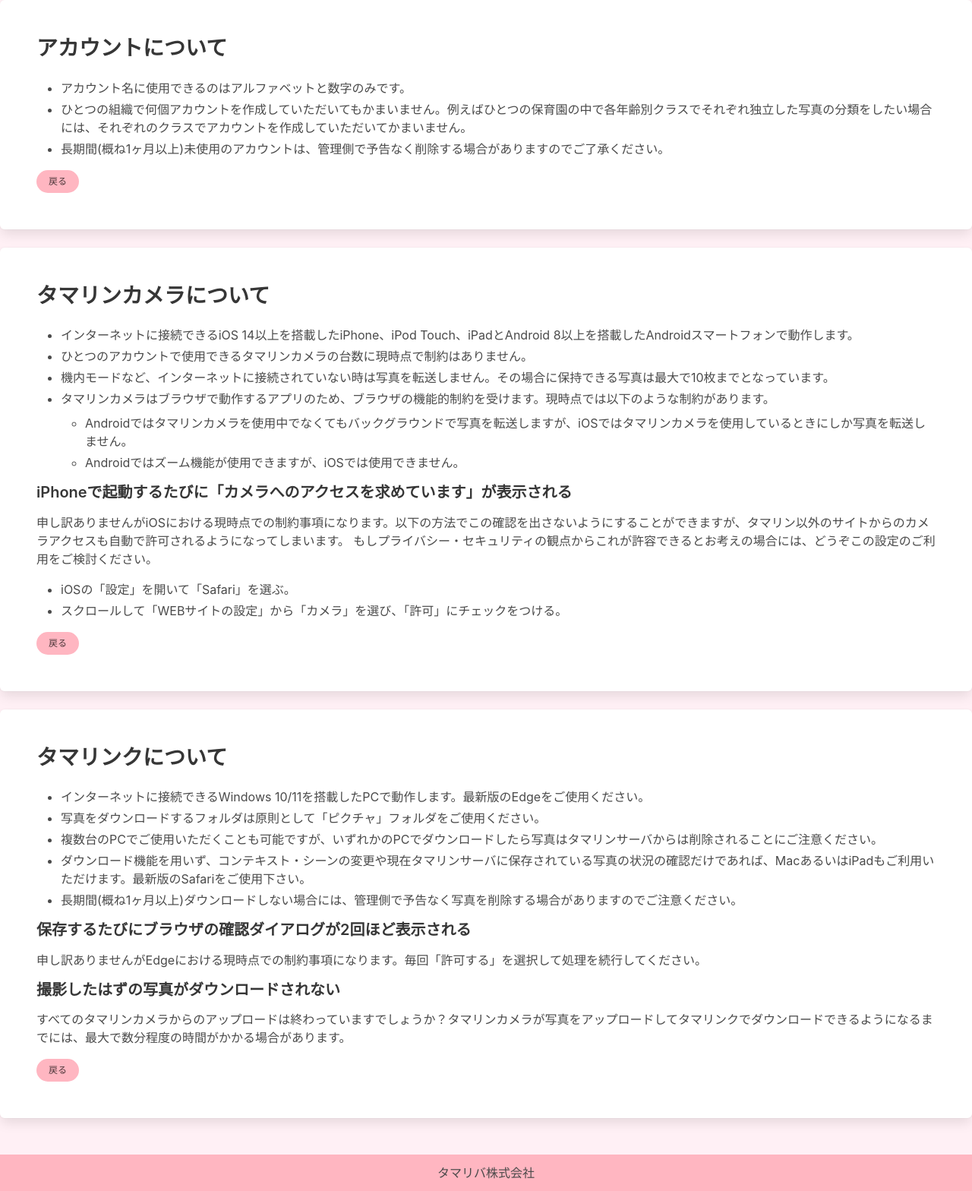
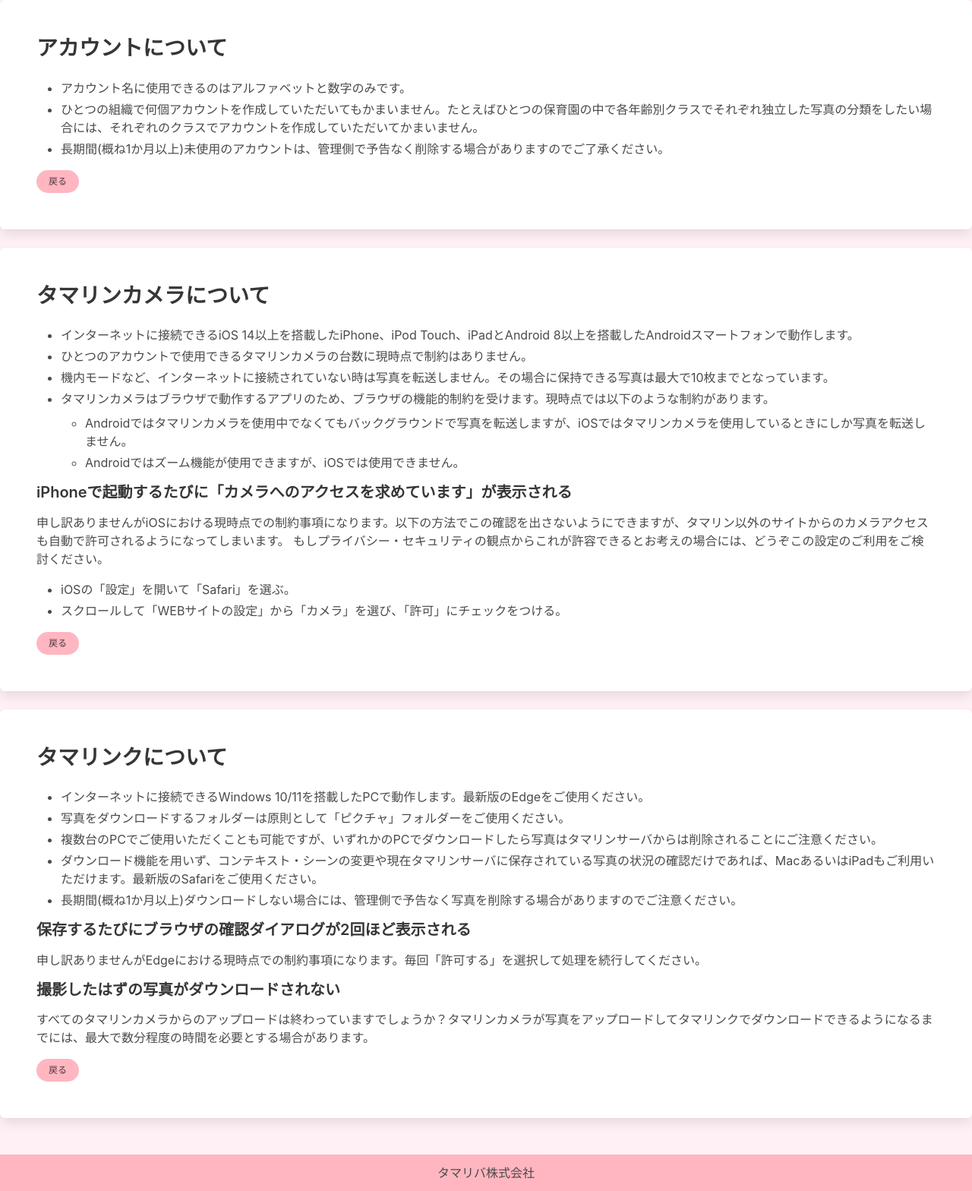
Before and after one commit to fujii-kenichi/tamarin, a Django app: page /connector/manual/ in a window 1280 px wide. Shown: the part 132-1700 px from the top of the page at 76% size. Run offline with Django 3.2, Linux system fonts and the light colour scheme.

Commit message:
文言を修正してMSVALIDATEを追加

```diff
--- a/connector/templates/index.html
+++ b/connector/templates/index.html
@@ -6,6 +6,7 @@
     <meta charset="utf-8">
     <meta name="viewport" content="width=device-width, initial-scale=1, minimum-scale=1, maximum-scale=1, user-scalable=no">
     <meta name="author" content="{{OWNER}}">
+    <meta name="msvalidate.01" content="{{MSVALIDATE}}" />
     <link rel="shortcut icon" href="{% static 'image/connector-app-favicon.ico' %}">
     <link rel="stylesheet" href="{% static 'css/bulma.css' %}">
     <link rel="stylesheet" href="{% static 'css/common.css' %}">
@@ -58,7 +59,7 @@
                     <div class="card-content">
                         <div class="content">
                             <h4 class="has-text-centered">アカウント</h4>
-                            <p>タマリンを使うには、まず最初にこちらからアカウントの作成をしてください。メールアドレスは必要ありません。</p>
+                            <p>タマリンを使うには、最初にこちらからアカウントの作成をしてください。メールアドレスは必要ありません。</p>
                             <a id="connector" class="button is-success is-rounded is-fullwidth" href="signup/">サインアップ</a>
                         </div>
                     </div>
@@ -113,7 +114,7 @@
                 <div class="tile is-parent">
                     <article class="tile is-child notification is-white">
                         <p class="subtitle">パスワードを変える</p>
-                        <p class="content">サインアップで作成したアカウントのパスワードを変更することができます。</p>
+                        <p class="content">サインアップで作成したアカウントのパスワードを変更できます。</p>
                         <a class="button is-success is-rounded is-fullwidth" href="password-change/">パスワードを変更する</a>
                     </article>
                 </div>
--- a/connector/templates/manual.html
+++ b/connector/templates/manual.html
@@ -33,8 +33,8 @@
             <h2 class="subtitle">アカウントについて</h2>
             <ul>
                 <li>アカウント名に使用できるのはアルファベットと数字のみです。</li>
-                <li>ひとつの組織で何個アカウントを作成していただいてもかまいません。例えばひとつの保育園の中で各年齢別クラスでそれぞれ独立した写真の分類をしたい場合には、それぞれのクラスでアカウントを作成していただいてかまいません。</li>
-                <li>長期間(概ね1ヶ月以上)未使用のアカウントは、管理側で予告なく削除する場合がありますのでご了承ください。</li>
+                <li>ひとつの組織で何個アカウントを作成していただいてもかまいません。たとえばひとつの保育園の中で各年齢別クラスでそれぞれ独立した写真の分類をしたい場合には、それぞれのクラスでアカウントを作成していただいてかまいません。</li>
+                <li>長期間(概ね1か月以上)未使用のアカウントは、管理側で予告なく削除する場合がありますのでご了承ください。</li>
             </ul>
             <a class="button is-rounded is-primary is-small" href="../">戻る</a>
         </section>
@@ -52,7 +52,7 @@
                 </li>
             </ul>
             <h4>iPhoneで起動するたびに「カメラへのアクセスを求めています」が表示される</h4>
-            <p>申し訳ありませんがiOSにおける現時点での制約事項になります。以下の方法でこの確認を出さないようにすることができますが、タマリン以外のサイトからのカメラアクセスも自動で許可されるようになってしまいます。 もしプライバシー・セキュリティの観点からこれが許容できるとお考えの場合には、どうぞこの設定のご利用をご検討ください。</p>
+            <p>申し訳ありませんがiOSにおける現時点での制約事項になります。以下の方法でこの確認を出さないようにできますが、タマリン以外のサイトからのカメラアクセスも自動で許可されるようになってしまいます。 もしプライバシー・セキュリティの観点からこれが許容できるとお考えの場合には、どうぞこの設定のご利用をご検討ください。</p>
             <ul>
                 <li>iOSの「設定」を開いて「Safari」を選ぶ。</li>
                 <li>スクロールして「WEBサイトの設定」から「カメラ」を選び、「許可」にチェックをつける。</li>
@@ -63,15 +63,15 @@
             <h2 class="subtitle">タマリンクについて</h2>
             <ul>
                 <li>インターネットに接続できるWindows 10/11を搭載したPCで動作します。最新版のEdgeをご使用ください。</li>
-                <li>写真をダウンロードするフォルダは原則として「ピクチャ」フォルダをご使用ください。</li>
+                <li>写真をダウンロードするフォルダーは原則として「ピクチャ」フォルダーをご使用ください。</li>
                 <li>複数台のPCでご使用いただくことも可能ですが、いずれかのPCでダウンロードしたら写真はタマリンサーバからは削除されることにご注意ください。</li>
-                <li>ダウンロード機能を用いず、コンテキスト・シーンの変更や現在タマリンサーバに保存されている写真の状況の確認だけであれば、MacあるいはiPadもご利用いただけます。最新版のSafariをご使用下さい。</li>
-                <li>長期間(概ね1ヶ月以上)ダウンロードしない場合には、管理側で予告なく写真を削除する場合がありますのでご注意ください。</li>
+                <li>ダウンロード機能を用いず、コンテキスト・シーンの変更や現在タマリンサーバに保存されている写真の状況の確認だけであれば、MacあるいはiPadもご利用いただけます。最新版のSafariをご使用ください。</li>
+                <li>長期間(概ね1か月以上)ダウンロードしない場合には、管理側で予告なく写真を削除する場合がありますのでご注意ください。</li>
             </ul>
             <h4>保存するたびにブラウザの確認ダイアログが2回ほど表示される</h4>
             <p>申し訳ありませんがEdgeにおける現時点での制約事項になります。毎回「許可する」を選択して処理を続行してください。</p>
             <h4>撮影したはずの写真がダウンロードされない</h4>
-            <p>すべてのタマリンカメラからのアップロードは終わっていますでしょうか？タマリンカメラが写真をアップロードしてタマリンクでダウンロードできるようになるまでには、最大で数分程度の時間がかかる場合があります。</p>
+            <p>すべてのタマリンカメラからのアップロードは終わっていますでしょうか？タマリンカメラが写真をアップロードしてタマリンクでダウンロードできるようになるまでには、最大で数分程度の時間を必要とする場合があります。</p>
             <a class="button is-rounded is-primary is-small" href="../">戻る</a>
         </section>
     </main>
```
Also changed, not shown: connector/app_settings.py (+5 -2 lines).
